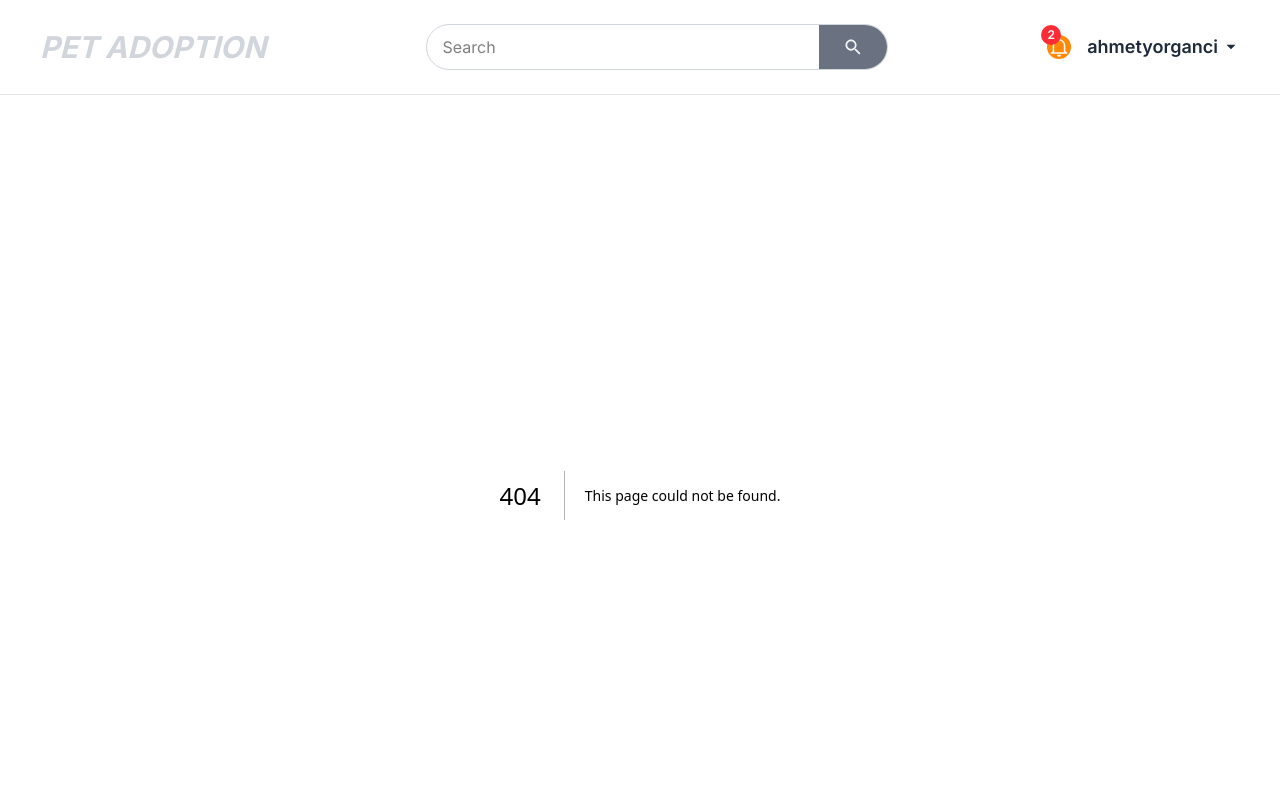
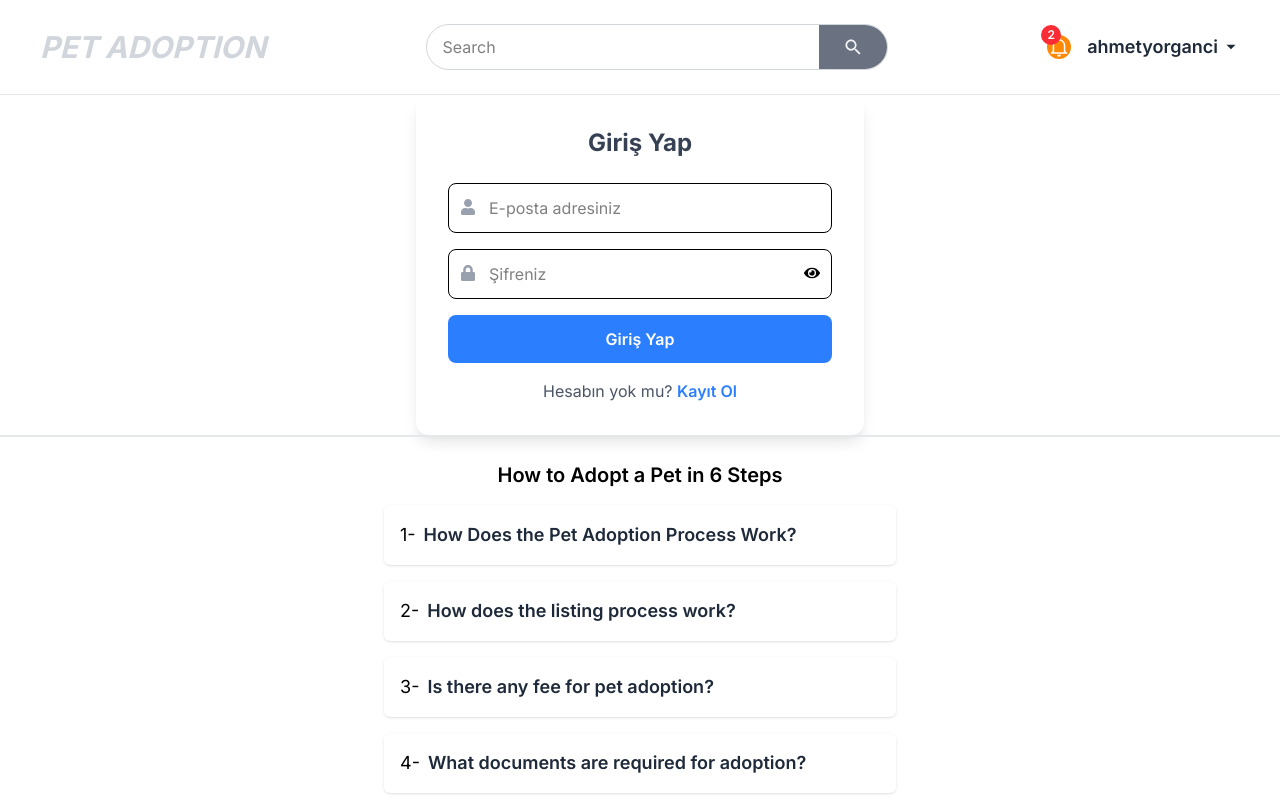
Before and after one commit to EyupCanbay/Pet-Adoption-Platform, a Next.js app in the folder frontend/: page /login in a window 1280 px wide. Before the commit this address had no page. Shown: the top 800 px of the page. Built offline with nearby package versions, Linux system fonts and the light colour scheme.

Commit message:
Created login page and simulated

```diff
--- /dev/null
+++ b/frontend/src/app/(pages)/(auth)/login/page.jsx
@@ -0,0 +1,100 @@
+"use client";
+
+import { useState } from "react";
+import { useRouter } from "next/navigation";
+import { FaLock, FaUser, FaEye, FaEyeSlash } from "react-icons/fa";
+
+export default function Login() {
+    const router = useRouter();
+    const [email, setEmail] = useState("");
+    const [password, setPassword] = useState("");
+    const [loading, setLoading] = useState(false);
+    const [error, setError] = useState("");
+    const [isVisible, setIsVisible] = useState(false); // Şifre görünürlük durumu
+
+    const handleLogin = async (e) => {
+        e.preventDefault();
+        setError("");
+
+        if (!email || !password) {
+            setError("Lütfen tüm alanları doldurun.");
+            return;
+        }
+
+        try {
+            setLoading(true);
+
+            // Backend API'ye istek atıyormuş gibi simüle edelim
+            await new Promise((resolve) => setTimeout(resolve, 1500));
+
+            // Başarılı giriş sonrası yönlendirme
+            router.push("/");
+        } catch (error) {
+            setError("Giriş başarısız, lütfen tekrar deneyin.");
+        } finally {
+            setLoading(false);
+        }
+    };
+
+    return (
+        <div className="flex h-full items-center justify-center px-4 sm:px-6 lg:px-8">
+            <div className="w-full max-w-md bg-white p-8  rounded-xl shadow-lg">
+                <h2 className="text-2xl font-bold text-center text-gray-700 mb-6">
+                    Giriş Yap
+                </h2>
+
+                {error && <p className="text-red-500 text-sm text-center mb-4">{error}</p>}
+
+                <form onSubmit={handleLogin} className="space-y-4">
+                    {/* Email Input */}
+                    <div className="relative">
+                        <FaUser className="absolute left-3 top-4 text-gray-400" />
+                        <input
+                            type="email"
+                            placeholder="E-posta adresiniz"
+                            value={email}
+                            onChange={(e) => setEmail(e.target.value)}
+                            className="w-full pl-10 p-3 border rounded-lg outline-none"
+                        />
+                    </div>
+
+                    {/* Şifre Input */}
+                    <div className="relative">
+                        <FaLock className="absolute left-3 top-4 text-gray-400" />
+                        <input
+                            type={isVisible ? "text" : "password"} // Şifre görünürlük durumu
+                            placeholder="Şifreniz"
+                            value={password}
+                            onChange={(e) => setPassword(e.target.value)}
+                            className="w-full pl-10 p-3 border rounded-lg outline-none"
+                        />
+                        <button
+                            type="button"
+                            onClick={() => setIsVisible(!isVisible)}
+                            className="absolute right-3 top-4"
+                        >
+                            {isVisible ? <FaEyeSlash /> : <FaEye />}
+                        </button>
+                    </div>
+
+                    {/* Giriş Butonu */}
+                    <button
+                        type="submit"
+                        className="w-full bg-blue-500 text-white p-3 rounded-lg font-semibold hover:bg-blue-600 transition duration-300 disabled:bg-gray-400"
+                        disabled={loading}
+                    >
+                        {loading ? "Giriş Yapılıyor..." : "Giriş Yap"}
+                    </button>
+                </form>
+
+                {/* Kayıt Ol Linki */}
+                <p className="text-center text-gray-600 mt-4">
+                    Hesabın yok mu?{" "}
+                    <a href="/register" className="text-blue-500 font-semibold hover:underline">
+                        Kayıt Ol
+                    </a>
+                </p>
+            </div>
+        </div>
+    );
+}
```
